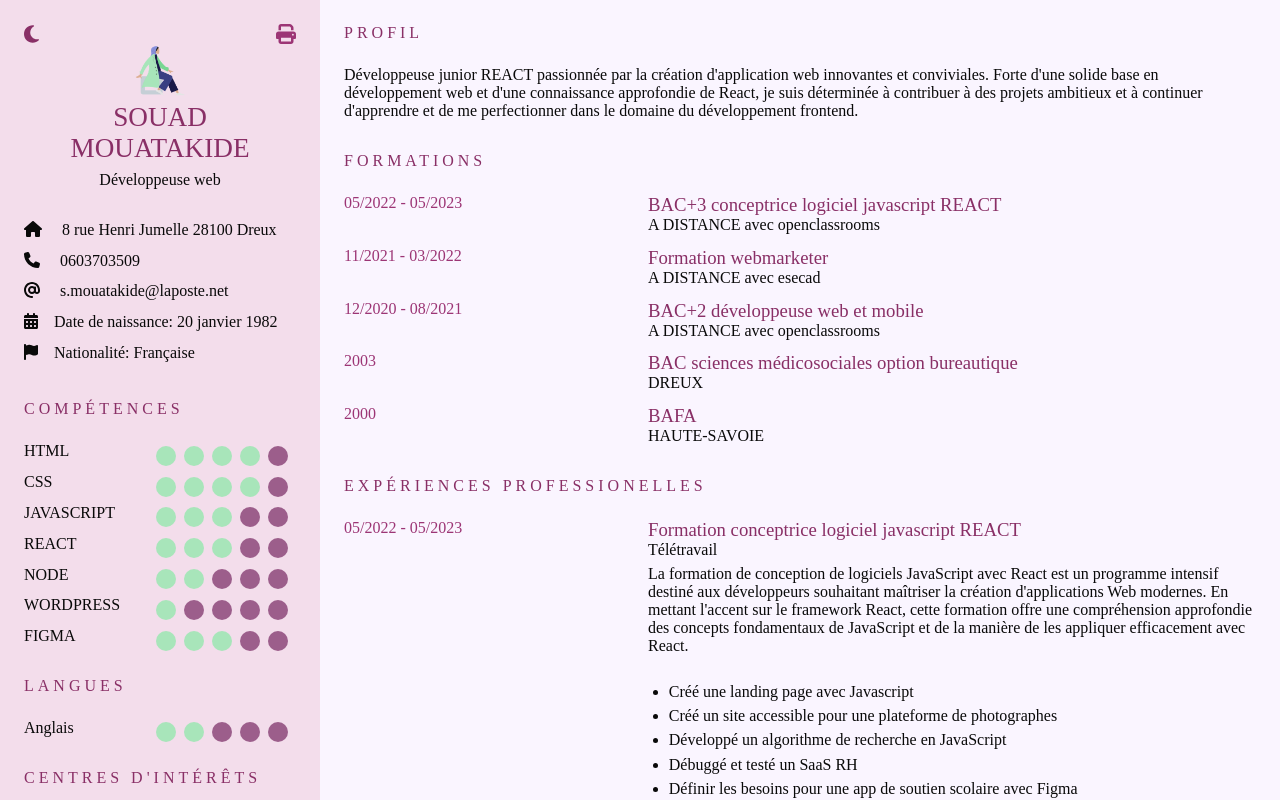
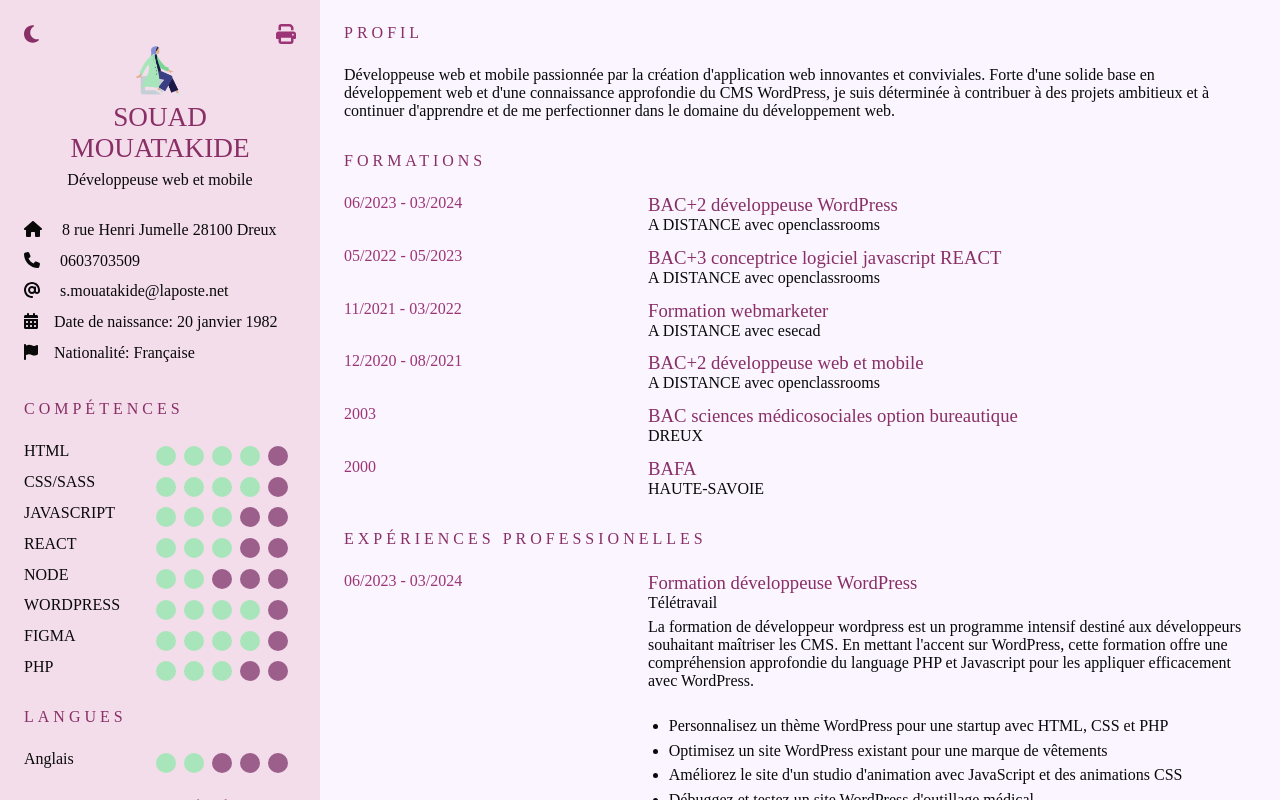
Before and after one commit to sousouben/mon-cv, a React (Create React App) app: page / in a window 1280 px wide. Shown: the top 800 px of the page. Built offline with nearby package versions, Linux system fonts and the light colour scheme; a web font is replaced by a local one.

Commit message:
AJOUT formations et expériences

```diff
--- a/src/components/profil/Profil.jsx
+++ b/src/components/profil/Profil.jsx
@@ -5,11 +5,11 @@ function Profil() {
     <div className="profil mb5">
       <h2 className="h2">Profil</h2>
       <p>
-        Développeuse junior REACT passionnée par la création d'application web
+        Développeuse web et mobile passionnée par la création d'application web
         innovantes et conviviales. Forte d'une solide base en développement web
-        et d'une connaissance approfondie de React, je suis déterminée à
+        et d'une connaissance approfondie du CMS WordPress, je suis déterminée à
         contribuer à des projets ambitieux et à continuer d'apprendre et de me
-        perfectionner dans le domaine du développement frontend.
+        perfectionner dans le domaine du développement web.
       </p>
     </div>
   );
--- a/src/components/skills/Skills.jsx
+++ b/src/components/skills/Skills.jsx
@@ -10,12 +10,13 @@ function Skills() {
       <div className="skills">
         <h2 className="h2">Compétences</h2>
         <Skill title="HTML" rating="4" />
-        <Skill title="CSS" rating="4" />
+        <Skill title="CSS/SASS" rating="4" />
         <Skill title="JAVASCRIPT" rating="3" />
         <Skill title="REACT" rating="3" />
         <Skill title="NODE" rating="2" />
-        <Skill title="WORDPRESS" rating="1" />
-        <Skill title="FIGMA" rating="3" />
+        <Skill title="WORDPRESS" rating="4" />
+        <Skill title="FIGMA" rating="4" />
+        <Skill title="PHP" rating="3" />
       </div>
       <div className="skills">
         <h2 className="h2">Langues</h2>
--- a/src/components/user/User.jsx
+++ b/src/components/user/User.jsx
@@ -14,7 +14,7 @@ function User() {
     <div className="user">
       <img src="./images/profile.png" alt="profile" className="avatar" />
       <h1 className="user__name">Souad MOUATAKIDE</h1>
-      <p className="user__profession">Développeuse web</p>
+      <p className="user__profession">Développeuse web et mobile</p>
       <div className="user__infos">
         <p className="user__info">
           <a href="https://goo.gl/maps/RJnZeBcA8Kwdp4Wz9" target="__blanc">
--- a/src/datas/Experiences.js
+++ b/src/datas/Experiences.js
@@ -1,6 +1,44 @@
 export const dataExperiences = [
   {
     id: 1,
+    title: "Formation développeuse WordPress",
+    date: "06/2023 - 03/2024",
+    location: "Télétravail",
+    text: "La formation de développeur wordpress est un programme intensif destiné aux développeurs souhaitant maîtriser les CMS. En mettant l'accent sur WordPress, cette formation offre une compréhension approfondie du language PHP et Javascript pour les appliquer efficacement avec WordPress.",
+    missions: [
+      {
+        id: 1,
+        title:
+          "Personnalisez un thème WordPress pour une startup avec HTML, CSS et PHP",
+      },
+      {
+        id: 2,
+        title:
+          "Optimisez un site WordPress existant pour une marque de vêtements",
+      },
+      {
+        id: 3,
+        title:
+          "Améliorez le site d'un studio d'animation avec JavaScript et des animations CSS ",
+      },
+      {
+        id: 4,
+        title: "Débuggez et testez un site WordPress d'outillage médical",
+      },
+      {
+        id: 5,
+        title:
+          "Créez un site WordPress complexe pour une photographe freelance",
+      },
+      {
+        id: 6,
+        title:
+          "Planifiez le développement d'un site de vente de vélos électriques",
+      },
+    ],
+  },
+  {
+    id: 2,
     title: "Formation conceptrice logiciel javascript REACT",
     date: "05/2022 - 05/2023",
     location: "Télétravail",
@@ -42,7 +80,7 @@ export const dataExperiences = [
     ],
   },
   {
-    id: 2,
+    id: 3,
     title: "Formation webmarketer",
     date: "11/2021 - 03/2022",
     location: "Télétravail",
@@ -79,7 +117,7 @@ export const dataExperiences = [
     ],
   },
   {
-    id: 3,
+    id: 4,
     title: "Formation développeuse web et mobile",
     date: "12/2020 - 08/2021",
     location: "Télétravail",
--- a/src/datas/Formations.js
+++ b/src/datas/Formations.js
@@ -1,31 +1,37 @@
 const dataFormations = [
   {
     id: 1,
+    title: "BAC+2 développeuse WordPress ",
+    date: "06/2023 - 03/2024",
+    location: "A DISTANCE avec openclassrooms",
+  },
+  {
+    id: 2,
     title: "BAC+3 conceptrice logiciel javascript REACT",
     date: "05/2022 - 05/2023",
     location: "A DISTANCE avec openclassrooms",
   },
 
   {
-    id: 2,
+    id: 3,
     title: "Formation webmarketer",
     date: "11/2021 - 03/2022",
     location: "A DISTANCE avec esecad",
   },
   {
-    id: 3,
+    id: 4,
     title: "BAC+2 développeuse web et mobile",
     date: "12/2020 - 08/2021",
     location: "A DISTANCE avec openclassrooms",
   },
   {
-    id: 4,
+    id: 5,
     title: "BAC sciences médicosociales option bureautique",
     date: "2003",
     location: "DREUX",
   },
   {
-    id: 5,
+    id: 6,
     title: "BAFA",
     date: "2000",
     location: "HAUTE-SAVOIE",
```
Also changed, not shown: 1 other file (tests, documents, lock files or other folders).
